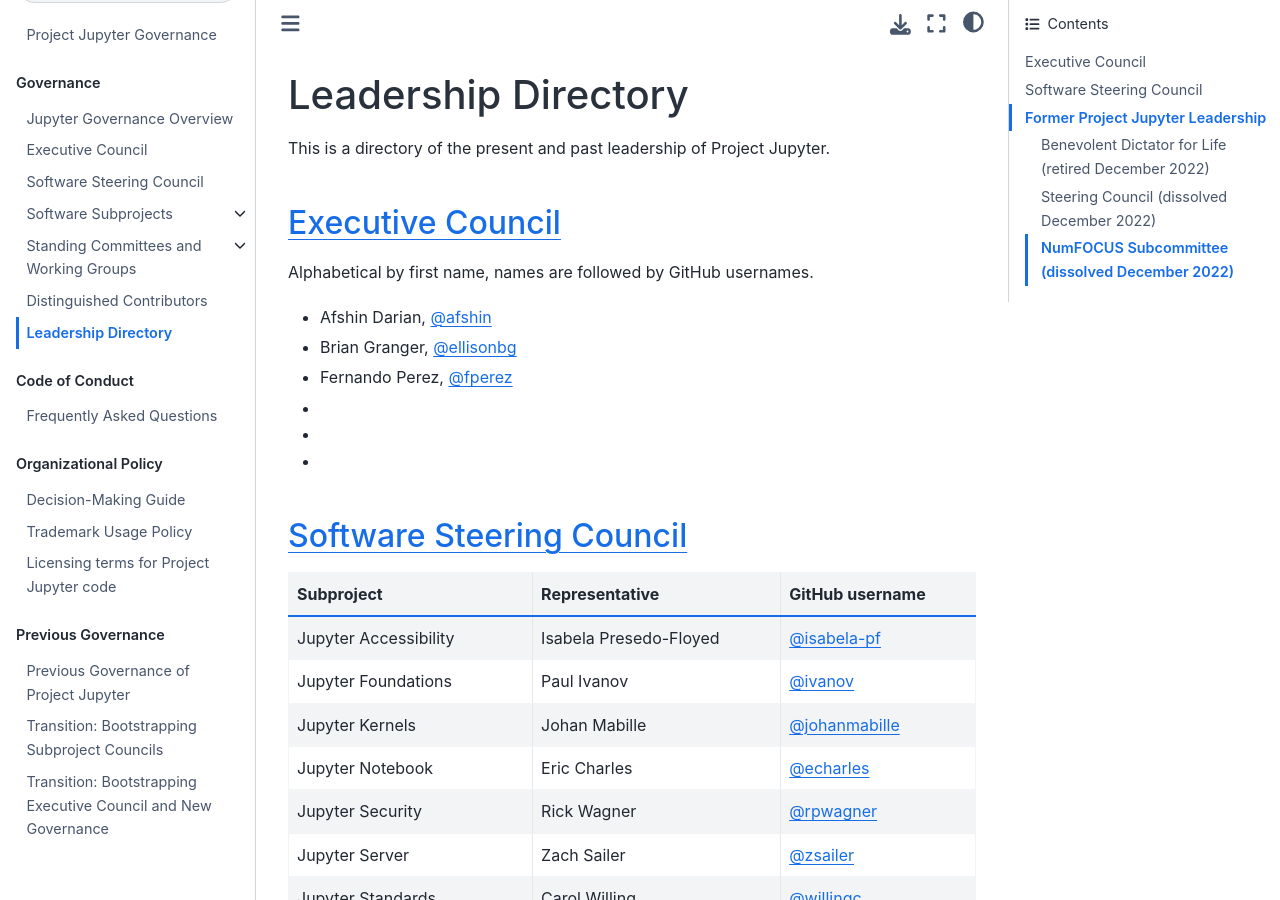
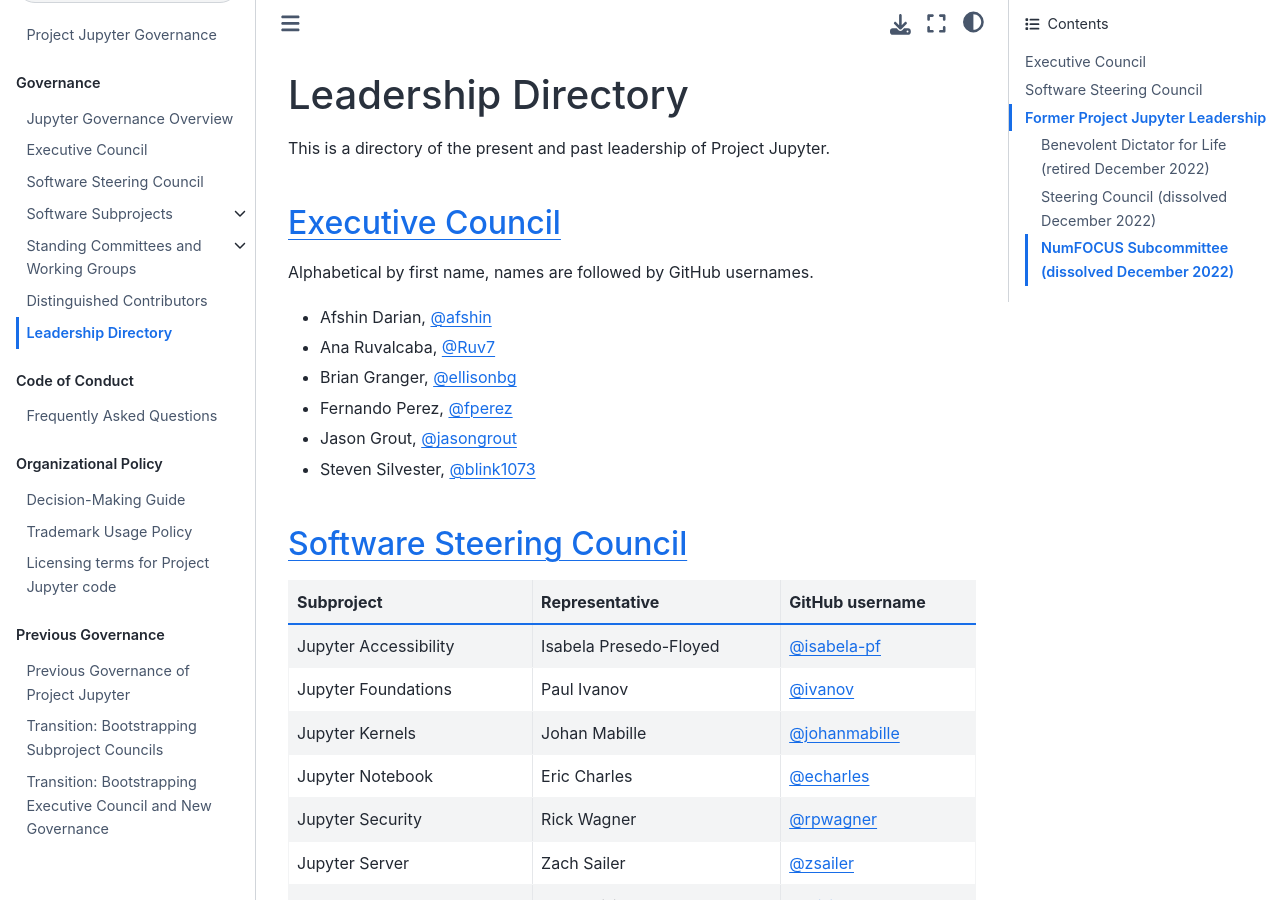
Before and after one commit to jupyter/governance, a Jupyter Book: the page built from people.md, in a window 1280 px wide and 900 px high. Built offline with Jupyter Book 1.0.4 settings and Sphinx 7.4.7 and the Sphinx Book theme 1.1.4, drawn with Linux system fonts in a browser that asks for light colours; pages that are not in the unit, such as notebooks, are missing from menus.

Commit message:
Complete inaugural EC

```diff
--- a/people.md
+++ b/people.md
@@ -6,11 +6,11 @@
 Alphabetical by first name, names are followed by GitHub usernames.
 
 - Afshin Darian, [@afshin](https://github.com/afshin)
+- Ana Ruvalcaba, [@Ruv7](https://github.com/Ruv7)
 - Brian Granger, [@ellisonbg](https://github.com/ellisonbg)
 - Fernando Perez, [@fperez](https://github.com/fperez)
--
--
--
+- Jason Grout, [@jasongrout](https://github.com/jasongrout)
+- Steven Silvester, [@blink1073](https://github.com/blink1073)
 
 ## [Software Steering Council](software_steering_council.md)
 
```
